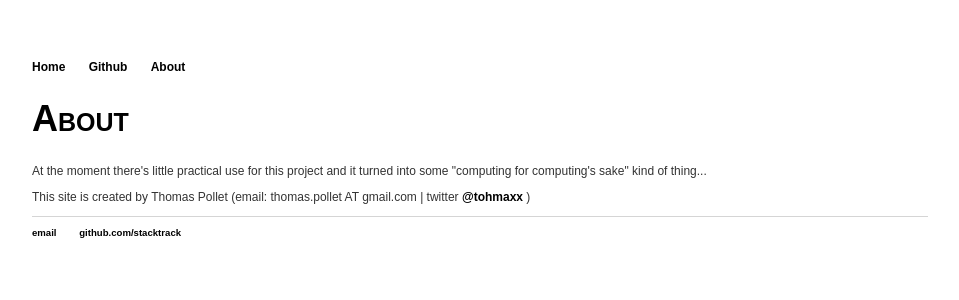
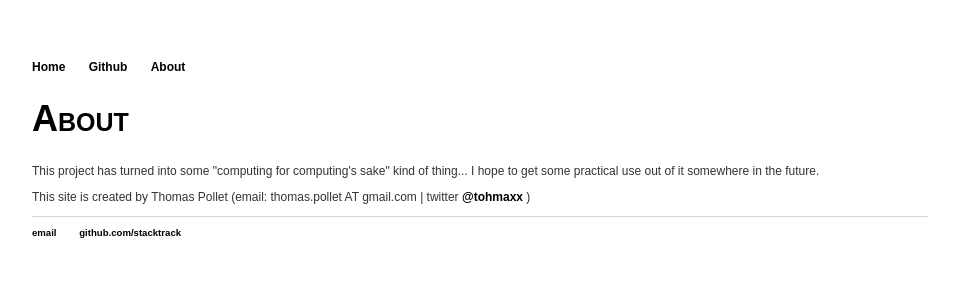
Before and after one commit to stacktrack/stacktrack.github.io, a Jekyll site: the page built from about/index.html, in a window 1280 px wide. Shown: the top 300 px of the page, without its empty margins (160-1119 px from the left). Built offline with Jekyll 4.4.1, drawn with Linux system fonts in a browser that asks for light colours; nearby versions of some CDN libraries; library files that are not in the unit come from our copies; a script that is not in the unit is left out.

Commit message:
autocommit

```diff
--- a/about/index.html
+++ b/about/index.html
@@ -5,7 +5,7 @@ title: About Stacktrack
 
 		<div class="about">
 			<h1>About</h1>
-            <p>At the moment there's little practical use for this project and it turned into some "computing for computing's sake" kind of thing...<p>
+            <p>This project has turned into some "computing for computing's sake" kind of thing... I hope to get some practical use out of it somewhere in the future.<p>
 			<p>This site is created by Thomas Pollet (email: thomas.pollet AT gmail.com | twitter <a href="https://twitter.com/Tohmaxx">@tohmaxx</a> )</p>
 
 			<!--ul class="contacts">
```
